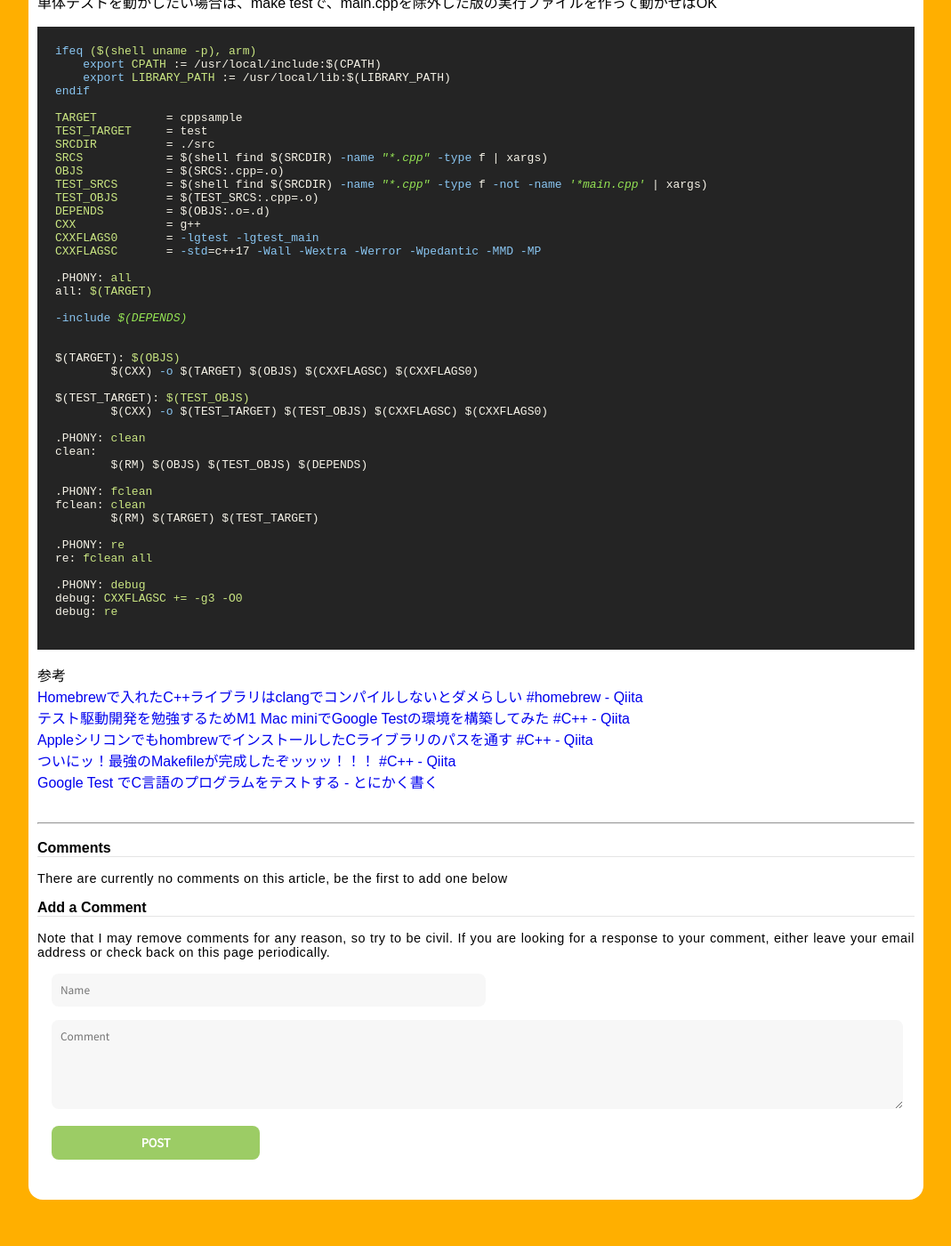
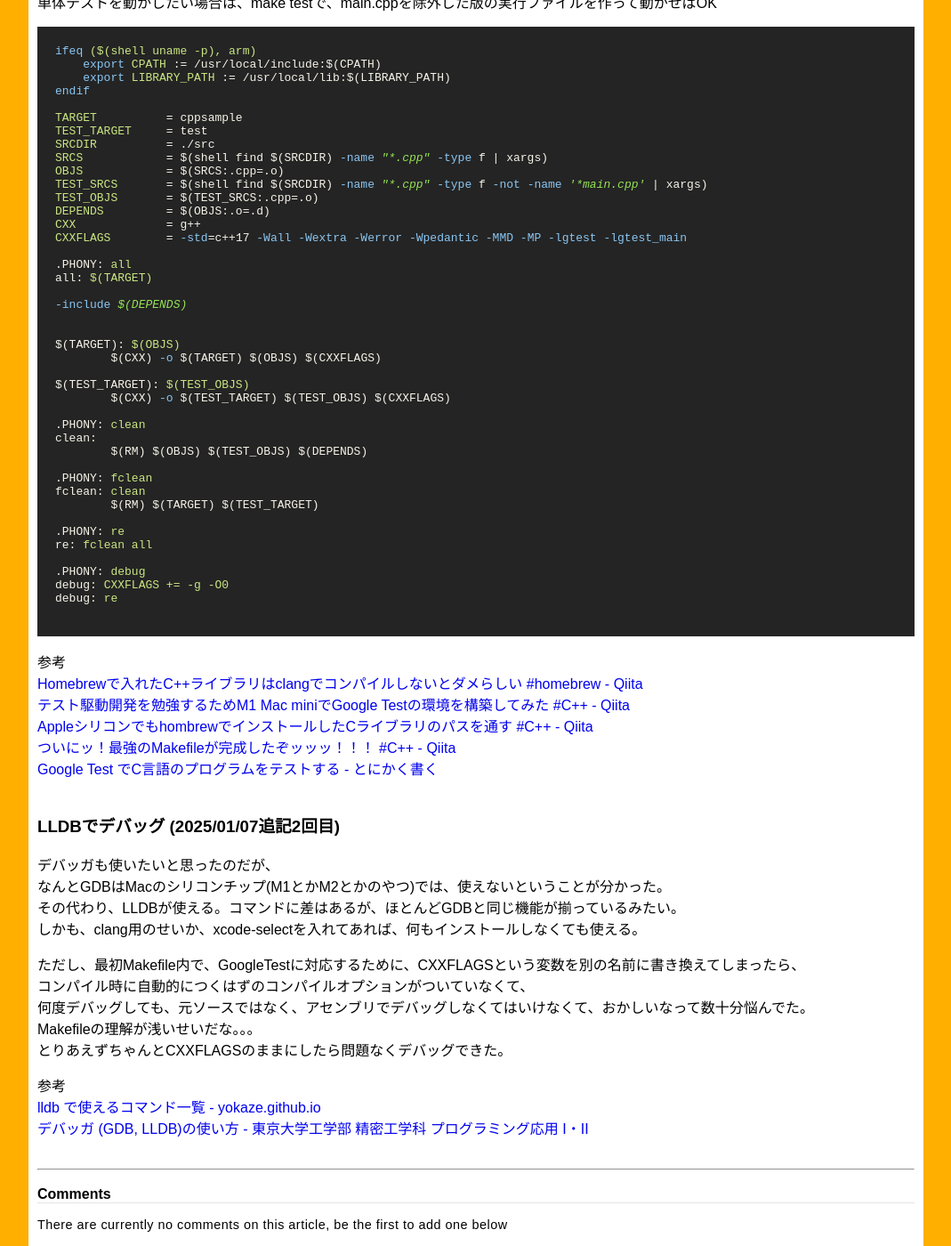
Before and after one commit to ryotakato/ryotakato.github.io, a Jekyll site: the page built from _posts/2025-01-06-begin-cpp.md, in a window 1280 px wide and 1400 px high, scrolled down 2358 px. Shown: the whole window at 89% size, without its empty margins (188-1257 px from the left). Built offline with Jekyll 4.4.1, drawn with Linux system fonts in a browser that asks for light colours; before the commit the page ends 3716 px from its top, so only the background shows below that.

Commit message:
update article

````diff
--- a/_posts/2025-01-06-begin-cpp.md
+++ b/_posts/2025-01-06-begin-cpp.md
@@ -139,8 +139,7 @@ TEST_SRCS	= $(shell find $(SRCDIR) -name "*.cpp" -type f -not -name '*main.cpp'
 TEST_OBJS	= $(TEST_SRCS:.cpp=.o)
 DEPENDS		= $(OBJS:.o=.d)
 CXX		= g++
-CXXFLAGS0	= -lgtest -lgtest_main
-CXXFLAGSC	= -std=c++17 -Wall -Wextra -Werror -Wpedantic -MMD -MP
+CXXFLAGS	= -std=c++17 -Wall -Wextra -Werror -Wpedantic -MMD -MP -lgtest -lgtest_main
 
 .PHONY: all
 all: $(TARGET)
@@ -149,10 +148,10 @@ all: $(TARGET)
 
 
 $(TARGET): $(OBJS)
-	$(CXX) -o $(TARGET) $(OBJS) $(CXXFLAGSC) $(CXXFLAGS0)
+	$(CXX) -o $(TARGET) $(OBJS) $(CXXFLAGS)
 
 $(TEST_TARGET): $(TEST_OBJS)
-	$(CXX) -o $(TEST_TARGET) $(TEST_OBJS) $(CXXFLAGSC) $(CXXFLAGS0)
+	$(CXX) -o $(TEST_TARGET) $(TEST_OBJS) $(CXXFLAGS)
 
 .PHONY: clean
 clean:
@@ -166,7 +165,7 @@ fclean: clean
 re: fclean all
 
 .PHONY: debug
-debug: CXXFLAGSC += -g3 -O0
+debug: CXXFLAGS += -g -O0
 debug: re
 
 ```
@@ -179,3 +178,24 @@ debug: re
 [AppleシリコンでもhombrewでインストールしたCライブラリのパスを通す #C++ - Qiita](https://qiita.com/skkzsh/items/3af16ae3a97f131ee1ff)
 [ついにッ！最強のMakefileが完成したぞッッッ！！！ #C++ - Qiita](https://qiita.com/harinez2/items/0d25eabdc6dae66e7bee)
 [Google Test でC言語のプログラムをテストする - とにかく書く](https://gaobin.hatenablog.com/entry/2015/05/06/012007)
+
+
+
+### LLDBでデバッグ (2025/01/07追記2回目)
+
+デバッガも使いたいと思ったのだが、
+なんとGDBはMacのシリコンチップ(M1とかM2とかのやつ)では、使えないということが分かった。
+その代わり、LLDBが使える。コマンドに差はあるが、ほとんどGDBと同じ機能が揃っているみたい。
+しかも、clang用のせいか、xcode-selectを入れてあれば、何もインストールしなくても使える。
+
+
+ただし、最初Makefile内で、GoogleTestに対応するために、CXXFLAGSという変数を別の名前に書き換えてしまったら、
+コンパイル時に自動的につくはずのコンパイルオプションがついていなくて、
+何度デバッグしても、元ソースではなく、アセンブリでデバッグしなくてはいけなくて、おかしいなって数十分悩んでた。
+Makefileの理解が浅いせいだな。。。
+とりあえずちゃんとCXXFLAGSのままにしたら問題なくデバッグできた。
+
+
+参考
+[lldb で使えるコマンド一覧 - yokaze.github.io](https://yokaze.github.io/2018/01/06/)
+[デバッガ (GDB, LLDB)の使い方 - 東京大学工学部 精密工学科 プログラミング応用 I・II](http://www.den.t.u-tokyo.ac.jp/ad_prog/debug/)
````
